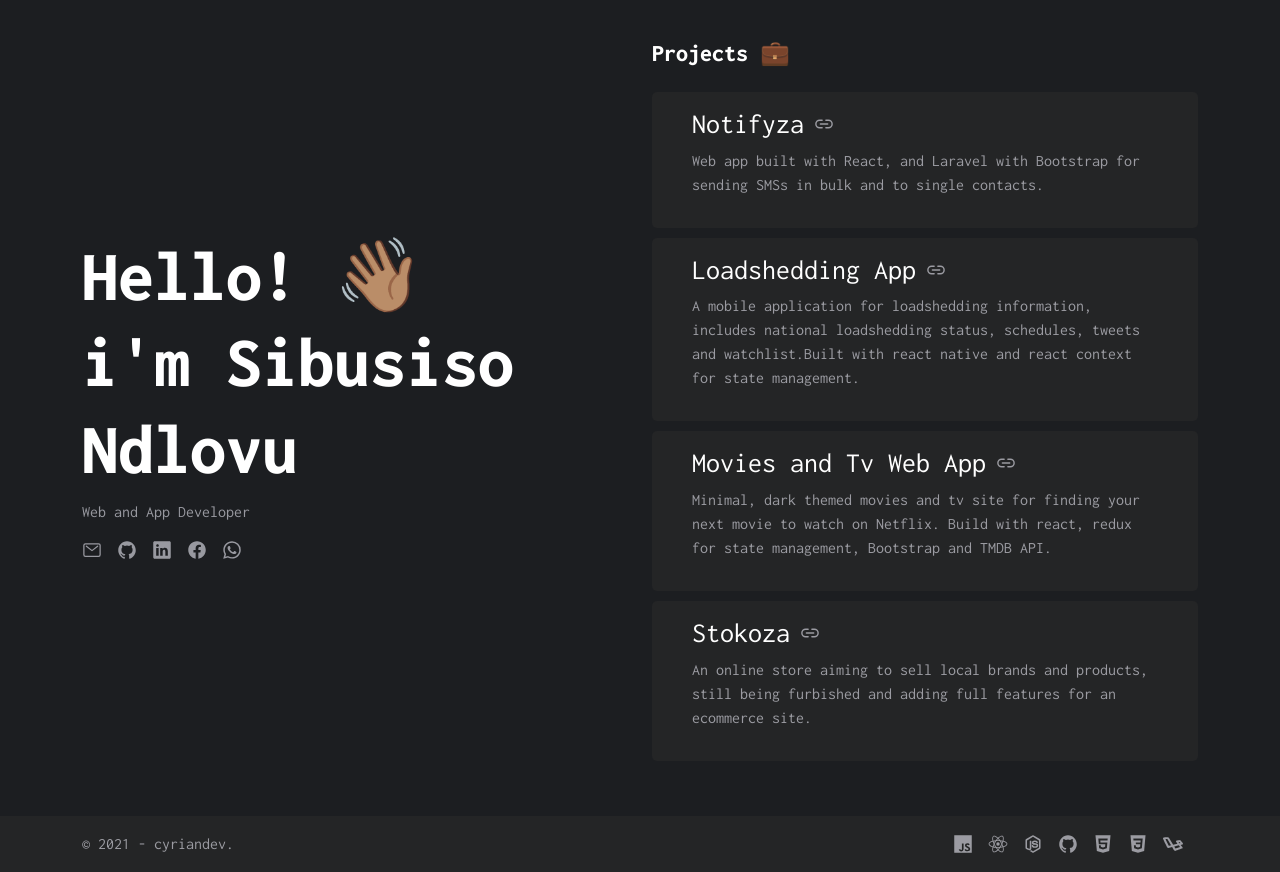
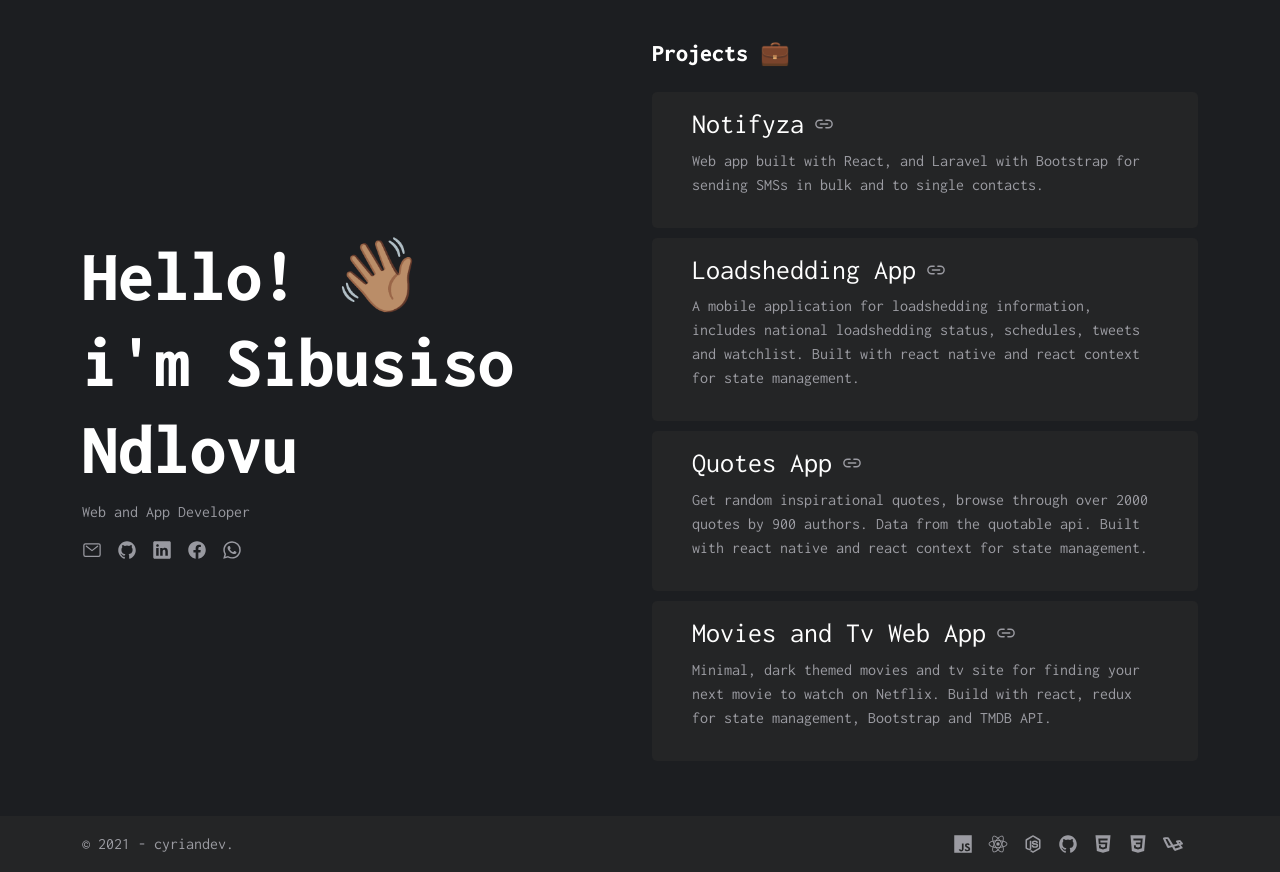
Before and after one commit to cyriandev/portfolio, a React (Create React App) app: page / in a window 1280 px wide. Built offline with nearby package versions, Linux system fonts and the light colour scheme.

Commit message:
added a new project

```diff
--- a/src/components/Projects.js
+++ b/src/components/Projects.js
@@ -4,9 +4,9 @@ const Projects = () => {
 
     const projects = [
         { title: "Notifyza", description: "Web app built with React, and Laravel with Bootstrap for sending SMSs in bulk and to single contacts.", link: "https://notifyza.co.za" },
-        { title: "Loadshedding App", description: "A mobile application for loadshedding information, includes national loadshedding status, schedules, tweets and watchlist.Built with react native and react context for state management.", link: "https://play.google.com/store/apps/details?id=com.cyriandev.loadshedding" },
-        { title: "Movies and Tv Web App", description: "Minimal, dark themed movies and tv site for finding your next movie to watch on Netflix. Build with react, redux for state management, Bootstrap and TMDB API.", link: "https://moviesntv.cyriandev.co.za" },
-        { title: "Stokoza", description: "An online store aiming to sell local brands and products, still being furbished and adding full features for an ecommerce site.", link: "https://stokoza.co.za" },
+        { title: "Loadshedding App", description: "A mobile application for loadshedding information, includes national loadshedding status, schedules, tweets and watchlist. Built with react native and react context for state management.", link: "https://play.google.com/store/apps/details?id=com.cyriandev.loadshedding" },
+        { title: "Quotes App", description: "Get random inspirational quotes, browse through over 2000 quotes by 900 authors. Data from the quotable api. Built with react native and react context for state management.", link: "https://play.google.com/store/apps/details?id=com.cyriandev.quotes" },
+        { title: "Movies and Tv Web App", description: "Minimal, dark themed movies and tv site for finding your next movie to watch on Netflix. Build with react, redux for state management, Bootstrap and TMDB API.", link: "https://moviesntv.cyriandev.co.za" }
     ]
 
     return (
```
